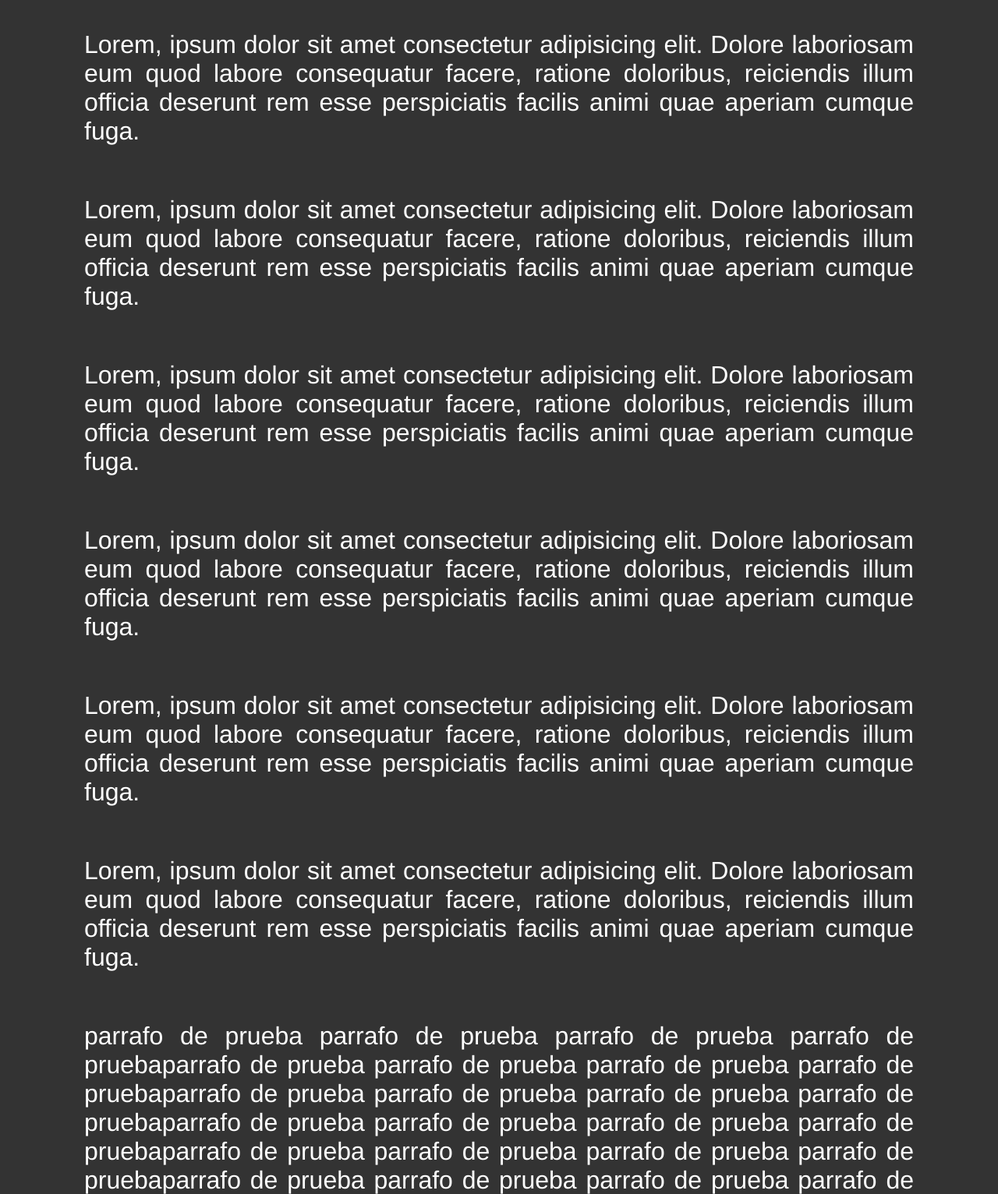
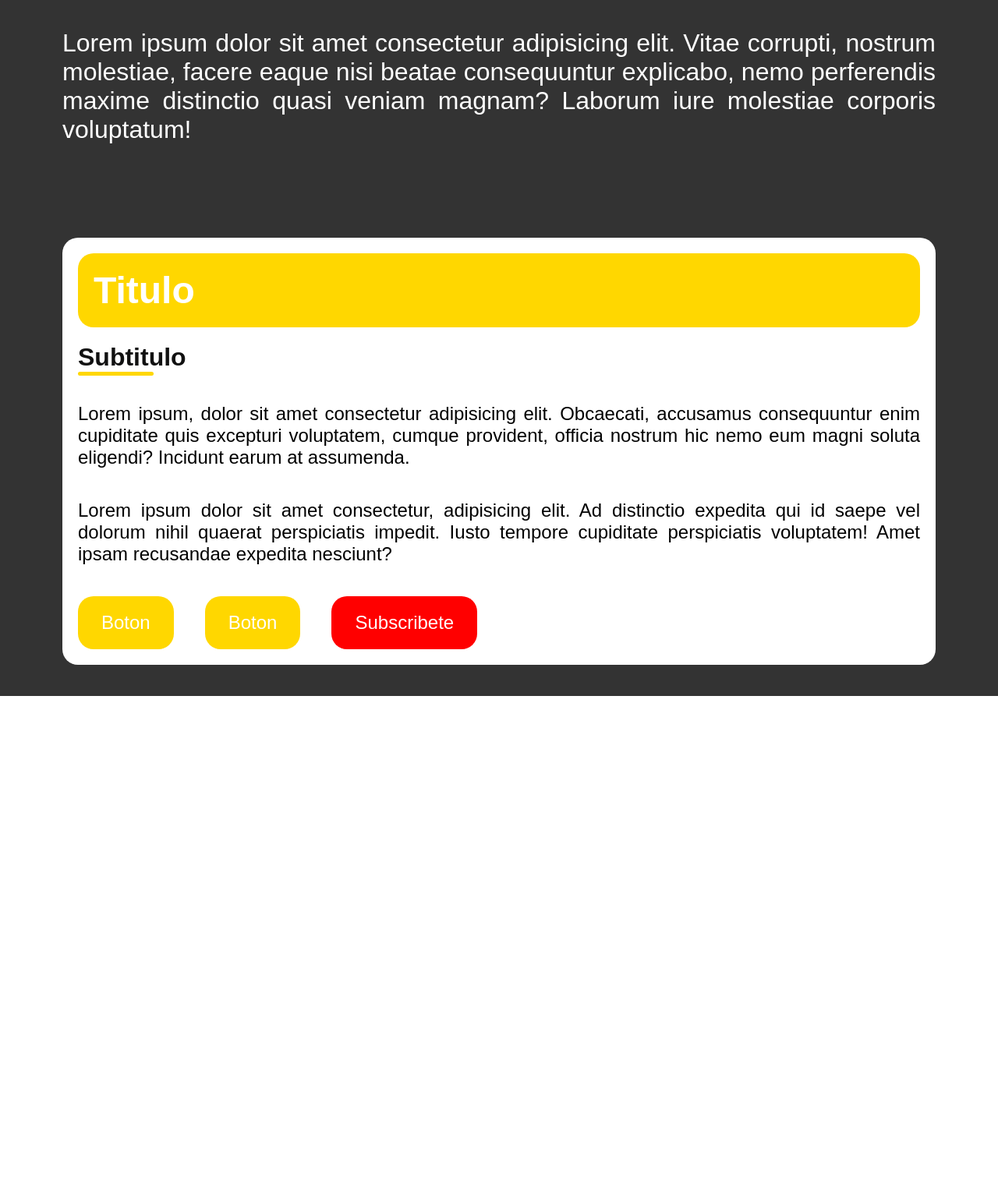
Before and after one commit to Brandon-github/blogPlatzi, a plain HTML site: page index.html in a window 1280 px wide. Shown: the part 539-2071 px from the top of the page at 78% size. After the commit the page ends 1432 px from the top, so only its background shows below. Drawn offline with Linux system fonts and the light colour scheme.

Commit message:
rediseño de la estructura y apariencia de la interface del blog

```diff
--- a/css/style.css
+++ b/css/style.css
@@ -1,94 +1,157 @@
+:root
+{
+    --bg-color: #333333;
+    --text-color: #ffffff;
+    --text-color-alt: #111111;
+    --primary-color: #ffd700;
+    --primary-color-alt: #ceaf00;
+    --second-color: #ffffff;
+
+    --three-color: #ff0000;
+    --three-color-alt: #ca0000;
+}
+
+*
+{
+    margin: 0;
+    padding: 0;
+    box-sizing: border-box;
+}
+
 body
 {
+    font-family: Arial, sans-serif;
+}
+
+.contenedor
+{
+    width: 100%;
+    min-height: 100vh;
+}
+
+.section,
+.blog
+{
+    width: inherit;
+    min-height: inherit;
+    background-color: var(--bg-color);
+    padding-top: 80px;
+}
+
+.blog
+{
+    display: flex;
+    justify-content: start;
+    align-items: center;
+    flex-direction: column;
+}
+
+.blog__titulo,
+.blog__subtitulo
+{
     text-align: center;
-    font-family: 'Franklin Gothic Medium', 'Arial Narrow', Arial, sans-serif;
-    color: blue;
-    background-color: #333;
+    font-size: 2em;
+    color: var(--primary-color);
+    font-weight: 800;
+}
+
+.blog__subtitulo
+{
+    font-weight: 300;
+    letter-spacing: 20px;
+    padding-bottom: 80px;
+}
+
+.blog__caja
+{
+    padding: 40px 80px;
+}
+
+.blog__parrafo
+{
+    color: var(--text-color);
+    text-align: justify;
+    margin-bottom: 40px;
     font-size: 2em;
 }
 
-
-.bloc
+.tarjeta
 {
-    margin-top: 80px;
-}
-
-.bloc__title
-{
-    display: inline-block;
-    border-bottom: 4px solid white;
-    padding-bottom: 4px;
-}
-
-.bloc__paragraph
-{
-    color: #fff;
-    text-align: justify;
-    padding: 0 100px;
-    margin: 2em 0;
-}
-
-.cabecera
-{
-    width: 70%;
-    margin: 80px auto;
-    padding: 20px 40px;
-    background-color: #fff;
-    color: #000;
-    text-align: left;
+    background-color: var(--second-color);
+    padding: 20px;
     border-radius: 20px;
 }
 
-.cabecera__titulo
+.tarjeta__titulo
 {
+    color: var(--text-color);
+    background-color: var(--primary-color);
+    padding: 20px;
+    border-radius: 20px;
     font-size: 3em;
-    background-color: gold;
-    padding: 0 20px;
-    color: #fff;
-    border-radius: 20px;
-    position: relative;
+    margin-bottom: 20px;
 }
 
-.cabecera__titulo::before
+.tarjeta__subtitulo
+{
+    color: var(--text-color-alt);
+    font-size: 2em;
+    display: inline-block;
+    position: relative;
+    margin-bottom: 40px;
+}
+
+.tarjeta__subtitulo::before
 {
     content: '';
     position: absolute;
-    top: 50%;
-    transform: translateY(-50%);
-    right: 20px;
-    width: 40px;
-    height: 40px;
-    border-radius: 50%;
-    background-color: #fff;
+    bottom: -5px;
+    left: 0;
+    width: 70%;
+    height: 5px;
+    background-color: var(--primary-color);
+    border-radius: 10px;
 }
 
-.cabecera__subtitulo
+.tarjeta__parrafo
 {
-    margin-top: -50px;
+    text-align: justify;
     font-size: 1.5em;
-    color: gold;
+    padding-bottom: 40px;
 }
 
-.cabecera__parrafo
+.tarjeta__botones
 {
-    text-align: justify;
-    color: #444;
+    width: 100%;
+    display: flex;
+    justify-content: start;
+    align-items: center;
 }
 
-.cabecera__boton
+.tarjeta__boton
 {
-    padding: 15px 30px;
-    font-size: 1.3em;
-    font-weight: 700;
-    background-color: gold;
-    color: #fff;
+    padding: 20px 30px;
+    background-color: var(--primary-color);
+    color: var(--text-color);
+    font-weight: 500;
+    font-size: 1.5em;
     border-style: none;
-    border-radius: 40px;
-    margin-bottom: 40px;
+    border-radius: 20px;
+    margin-right: 40px;
     cursor: pointer;
 }
 
-.cabecera__boton:hover
+.tarjeta__boton--red
 {
-    background-color: goldenrod;
+    background-color: var(--three-color);
 }
+
+.tarjeta__boton:hover
+{
+    background-color: var(--primary-color-alt);
+}
+
+.tarjeta__boton--red:hover
+{
+    background-color: var(--three-color-alt);
+}
--- a/index.html
+++ b/index.html
@@ -8,61 +8,40 @@
     <link rel="stylesheet" href="./css/style.css">
 </head>
 <body>
-    <h1>Proyecto Curso Git y Github</h1>
-    <h2>Curso Maestro</h2>
-    <p>Este es un proyecto git</p>
-    <div class="bloc">
-        <h2 class="bloc__title">Bloc de proyecto</h2>
-        <p class="bloc__paragraph">
-            Lorem, ipsum dolor sit amet consectetur adipisicing elit. Dolore laboriosam eum quod labore consequatur facere, ratione doloribus, reiciendis illum officia deserunt rem esse perspiciatis facilis animi quae aperiam cumque fuga.
+    <div class="contenedor">
+        <section class="section blog">
+            <h1 class="blog__titulo">Proyecto Curso Git y Github</h1>
+            <h2 class="blog__subtitulo">Curso Maestro</h2>
+
+            <div class="blog__caja">
+                <p class="blog__parrafo">
+                    Lorem ipsum dolor sit, amet consectetur adipisicing elit. Doloribus totam natus, illum explicabo ipsum ipsa illo rerum culpa consequuntur nulla nobis aut similique vero vel, quas, laudantium accusantium dolorum! Ea.
                 </p>
-        <p class="bloc__paragraph">
-            Lorem, ipsum dolor sit amet consectetur adipisicing elit. Dolore laboriosam eum quod labore consequatur facere, ratione doloribus, reiciendis illum officia deserunt rem esse perspiciatis facilis animi quae aperiam cumque fuga.
+                <p class="blog__parrafo">
+                    Lorem ipsum dolor sit amet consectetur adipisicing elit. Libero eos cupiditate sint reprehenderit. Aut, sit numquam odit ratione est soluta eum sint aperiam ut necessitatibus placeat laboriosam quisquam id quibusdam?
                 </p>
-        <p class="bloc__paragraph">
-            Lorem, ipsum dolor sit amet consectetur adipisicing elit. Dolore laboriosam eum quod labore consequatur facere, ratione doloribus, reiciendis illum officia deserunt rem esse perspiciatis facilis animi quae aperiam cumque fuga.
-        </p>
-        <p class="bloc__paragraph">
-            Lorem, ipsum dolor sit amet consectetur adipisicing elit. Dolore laboriosam eum quod labore consequatur facere, ratione doloribus, reiciendis illum officia deserunt rem esse perspiciatis facilis animi quae aperiam cumque fuga.
-        </p>
-        <p class="bloc__paragraph">
-            Lorem, ipsum dolor sit amet consectetur adipisicing elit. Dolore laboriosam eum quod labore consequatur facere, ratione doloribus, reiciendis illum officia deserunt rem esse perspiciatis facilis animi quae aperiam cumque fuga.
-        </p>
-        <p class="bloc__paragraph">
-            Lorem, ipsum dolor sit amet consectetur adipisicing elit. Dolore laboriosam eum quod labore consequatur facere, ratione doloribus, reiciendis illum officia deserunt rem esse perspiciatis facilis animi quae aperiam cumque fuga.
-        </p>
-        <p class="bloc__paragraph">
-            parrafo de prueba parrafo de prueba parrafo de prueba parrafo de pruebaparrafo de prueba parrafo de prueba parrafo de prueba parrafo de pruebaparrafo de prueba parrafo de prueba parrafo de prueba parrafo de pruebaparrafo de prueba parrafo de prueba parrafo de prueba parrafo de pruebaparrafo de prueba parrafo de prueba parrafo de prueba parrafo de pruebaparrafo de prueba parrafo de prueba parrafo de prueba parrafo de pruebaparrafo de prueba parrafo de prueba parrafo de prueba parrafo de pruebaparrafo de prueba parrafo de prueba parrafo de prueba parrafo de prueba
-        </p>
-        <p class="bloc__paragraph">
-            subcribrete y dale like
+                <p class="blog__parrafo">
+                    Lorem ipsum dolor sit amet consectetur adipisicing elit. Vitae corrupti, nostrum molestiae, facere eaque nisi beatae consequuntur explicabo, nemo perferendis maxime distinctio quasi veniam magnam? Laborum iure molestiae corporis voluptatum!
                 </p>
             </div>
-    <div class="cabecera">
-        <h2 class="cabecera__titulo">Titulo</h2>
-        <h3 class="cabecera__subtitulo">Subtitulo</h3>
-        <p class="cabecera__parrafo">
-            Lorem ipsum dolor sit amet consectetur adipisicing elit. Commodi explicabo deserunt, totam laboriosam, perspiciatis quis dolorum ducimus quae fuga itaque saepe pariatur sunt labore nisi at. Dolores adipisci voluptatibus iure?
+            <div class="blog__caja">
+                <div class="tarjeta">
+                    <h2 class="tarjeta__titulo">Titulo</h2>
+                    <h3 class="tarjeta__subtitulo">Subtitulo</h3>
+                    <p class="tarjeta__parrafo">
+                        Lorem ipsum, dolor sit amet consectetur adipisicing elit. Obcaecati, accusamus consequuntur enim cupiditate quis excepturi voluptatem, cumque provident, officia nostrum hic nemo eum magni soluta eligendi? Incidunt earum at assumenda.
                     </p>
-        <p class="cabecera__parrafo">
-            Lorem ipsum dolor sit amet consectetur adipisicing elit. Commodi explicabo deserunt, totam laboriosam, perspiciatis quis dolorum ducimus quae fuga itaque saepe pariatur sunt labore nisi at. Dolores adipisci voluptatibus iure?
+                    <p class="tarjeta__parrafo">
+                        Lorem ipsum dolor sit amet consectetur, adipisicing elit. Ad distinctio expedita qui id saepe vel dolorum nihil quaerat perspiciatis impedit. Iusto tempore cupiditate perspiciatis voluptatem! Amet ipsam recusandae expedita nesciunt?
                     </p>
-        <button class="cabecera__boton">Boton</button>
-        <button class="cabecera__boton">Boton</button>
-        <button class="cabecera__boton">Subscribirse</button>
+                    <div class="tarjeta__botones">
+                        <button class="tarjeta__boton">Boton</button>
+                        <button class="tarjeta__boton">Boton</button>
+                        <button class="tarjeta__boton tarjeta__boton--red">Subscribete</button>
                     </div>
-    <div class="cabecera">
-        <h2 class="cabecera__titulo">Titulo</h2>
-        <h3 class="cabecera__subtitulo">Subtitulo</h3>
-        <p class="cabecera__parrafo">
-            Lorem ipsum dolor sit amet consectetur adipisicing elit. Commodi explicabo deserunt, totam laboriosam, perspiciatis quis dolorum ducimus quae fuga itaque saepe pariatur sunt labore nisi at. Dolores adipisci voluptatibus iure?
-        </p>
-        <p class="cabecera__parrafo">
-            Lorem ipsum dolor sit amet consectetur adipisicing elit. Commodi explicabo deserunt, totam laboriosam, perspiciatis quis dolorum ducimus quae fuga itaque saepe pariatur sunt labore nisi at. Dolores adipisci voluptatibus iure?
-        </p>
-        <button class="cabecera__boton">Boton</button>
-        <button class="cabecera__boton">Boton</button>
-        <button class="cabecera__boton">Subscribirse</button>
+                </div>
+            </div>
+        </section>
     </div>
 </body>
 </html>
```
Lines whose indentation alone changed are shown as unchanged.
